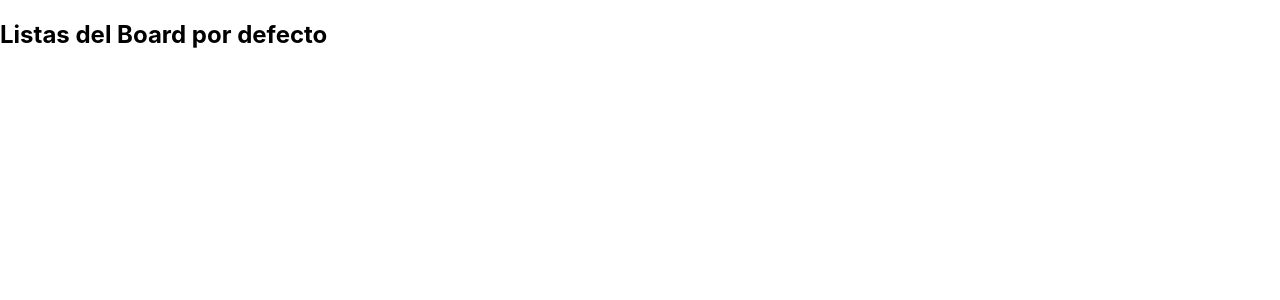
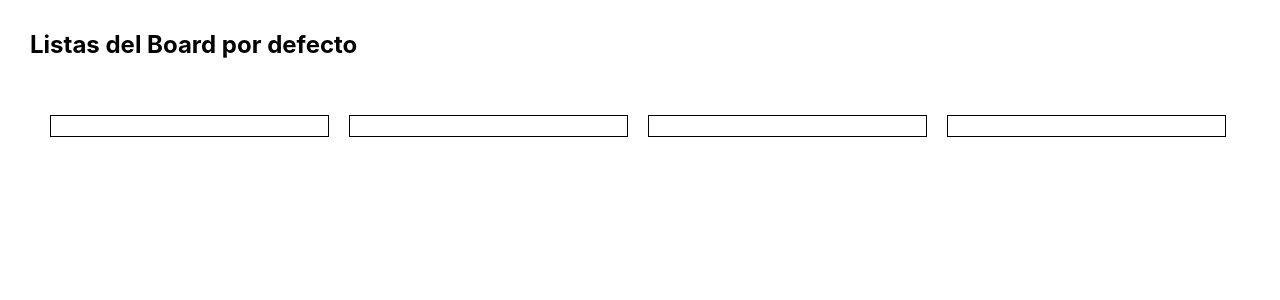
Before and after one commit to gonzalogcontacto/react-node-trello-clone, a React (Create React App) app in the folder frontend/: page / in a window 1280 px wide. Shown: the top 300 px of the page. Built offline with nearby package versions, Linux system fonts and the light colour scheme.

Commit message:
* lists board component with more fake darta and basic css to start to see the expected UI

```diff
--- /dev/null
+++ b/frontend/src/components/lists-board/lists-board.css
@@ -0,0 +1,11 @@
+h2{
+    padding: 30px;
+    margin: 0px;
+}
+.list-card {
+    width: calc(25% - 53px);
+    display: inline-block;
+    border: 1px solid;
+    padding: 10px;
+    margin: 10px;
+}
--- a/frontend/src/components/lists-board/lists-board.js
+++ b/frontend/src/components/lists-board/lists-board.js
@@ -1,10 +1,11 @@
 import React, { Component } from 'react'
+import './lists-board.css';
 
 class ListsBoard extends Component {
     constructor() {
         super()
         this.state = {
-            lists: [{"id":1, "name": 'TO DO'}, {"id":2, "name": 'DOING'}]
+            lists: [{"id":1, "name": 'TO DO'}, {"id":2, "name": 'DOING'}, {"id":3, "name": 'DOING'}, {"id":4, "name": 'DOING'}]
         }
     }
 
@@ -13,7 +14,7 @@ class ListsBoard extends Component {
             <>
                 <h2>Listas del Board por defecto</h2>
                 <ul>
-                    {this.state.lists.map(elm => <div key={elm.id} {...elm}/>)}
+                    {this.state.lists.map(elm => <div key={elm.id} className="list-card"  /> )}
                 </ul>
             </>
         )
```
